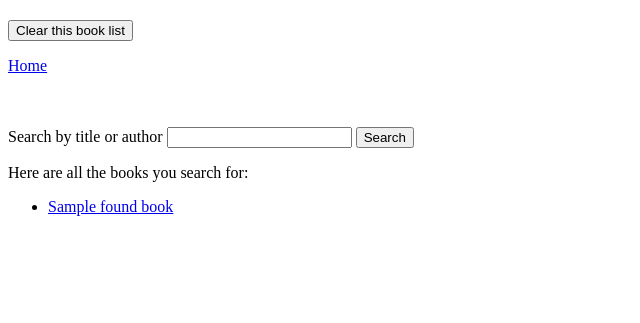
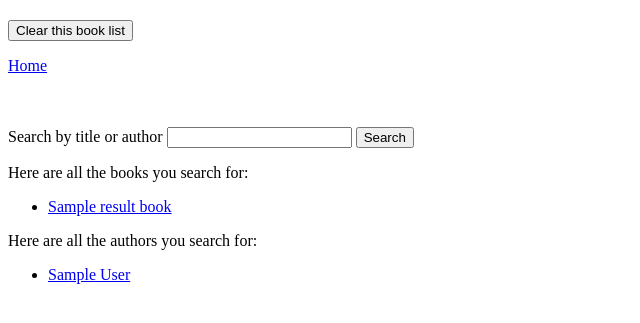
Before and after one commit to nhufinney/library-catalog, a PHP site: template views/books.html.twig in a window 1280 px wide. Shown: the part 187-510 px from the top of the page, without its empty margins (0-640 px from the left). Run offline with PHP 8.4, Linux system fonts and the light colour scheme; the template is opened without the code that fills it: most values are stand-ins (such as "Sample title", 1, 10 or a date in 2020); some libraries are stand-ins or nearby versions.

Commit message:
finish the search functions in Twig templates.

```diff
--- a/views/books.html.twig
+++ b/views/books.html.twig
@@ -34,14 +34,22 @@
         <button type='submit'>Search</button>
     </form>
 
-    {% if found_books is not empty %}
+    {% if result_books is not empty %}
         <p>Here are all the books you search for:</p>
         <ul>
-            {% for book in found_books %}
+            {% for book in result_books %}
                 <li><a href="/books/{{ book.getId }}">{{ book.getTitle }}</a></li>
             {% endfor %}
         </ul>
     {% endif %}
 
+    {% if result_authors is not empty %}
+        <p>Here are all the authors you search for:</p>
+        <ul>
+            {% for author in result_authors %}
+                <li><a href="/authors/{{ author.getId }}">{{ author.getAuthor }}</a></li>
+            {% endfor %}
+        </ul>
+    {% endif %}
 </body>
 </html>
```
Also changed, not shown: app/app.php (+13 -1 lines).
